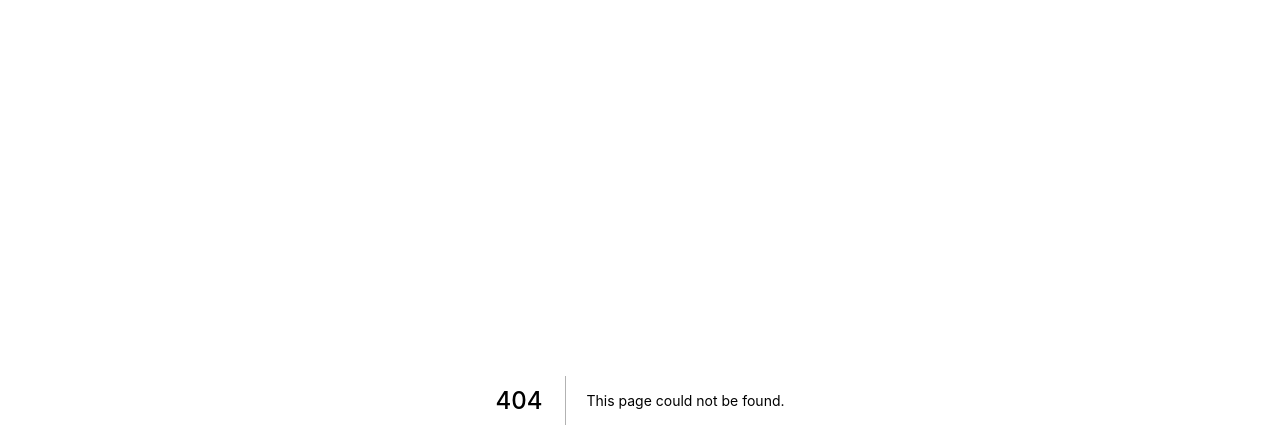
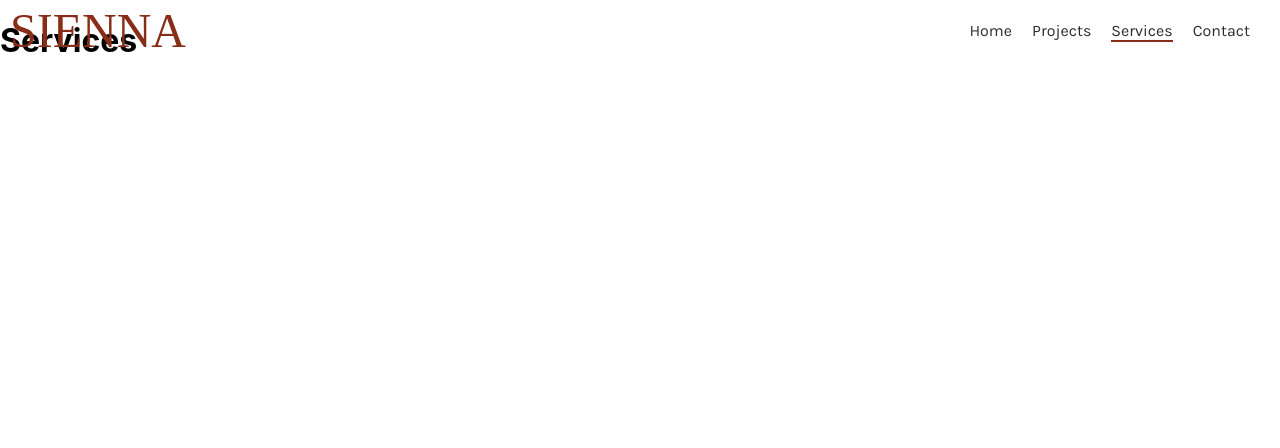
Before and after one commit to sienna-development/sienna-website, a Next.js app: page /services in a window 1280 px wide. Before the commit this address had no page. Shown: the top 448 px of the page. Built offline with nearby package versions, Linux system fonts and the light colour scheme; a web font is replaced by a local one.

Commit message:
add basic page set up for rest of site

```diff
--- /dev/null
+++ b/pages/services.js
@@ -0,0 +1,12 @@
+import Layout from "../components/layout";
+// import styles from "../styles/services.module.css";
+
+export default function Services() {
+  return (
+    <>
+      <Layout page={"Home"}>
+        <h1>Services</h1>
+      </Layout>
+    </>
+  );
+}
```
Also changed, not shown: pages/contact.js (added, +12 -0 lines), pages/projects.js (added, +12 -0 lines).
